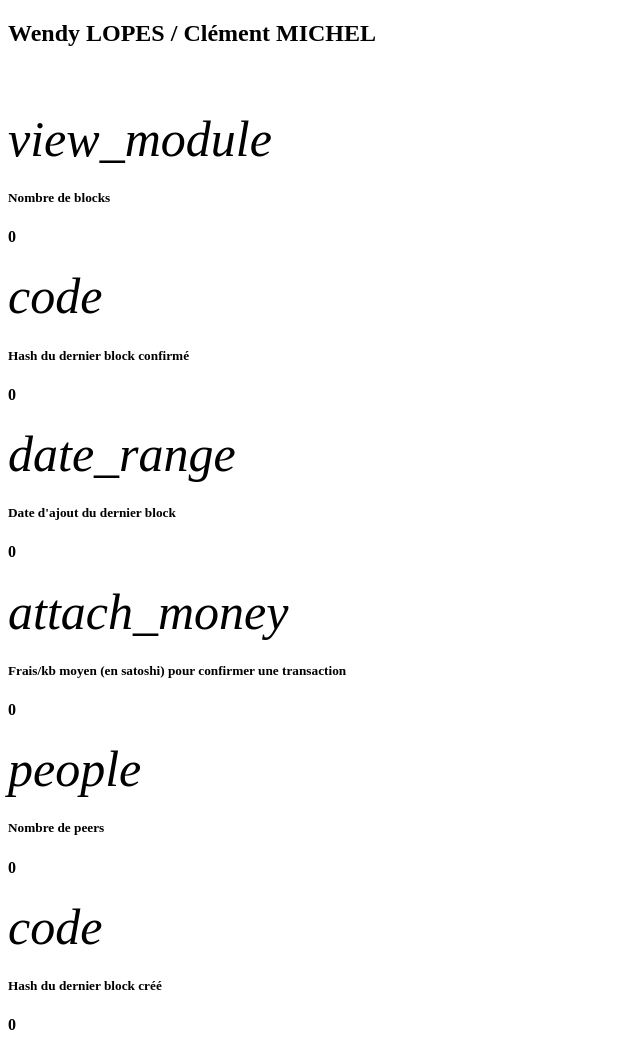
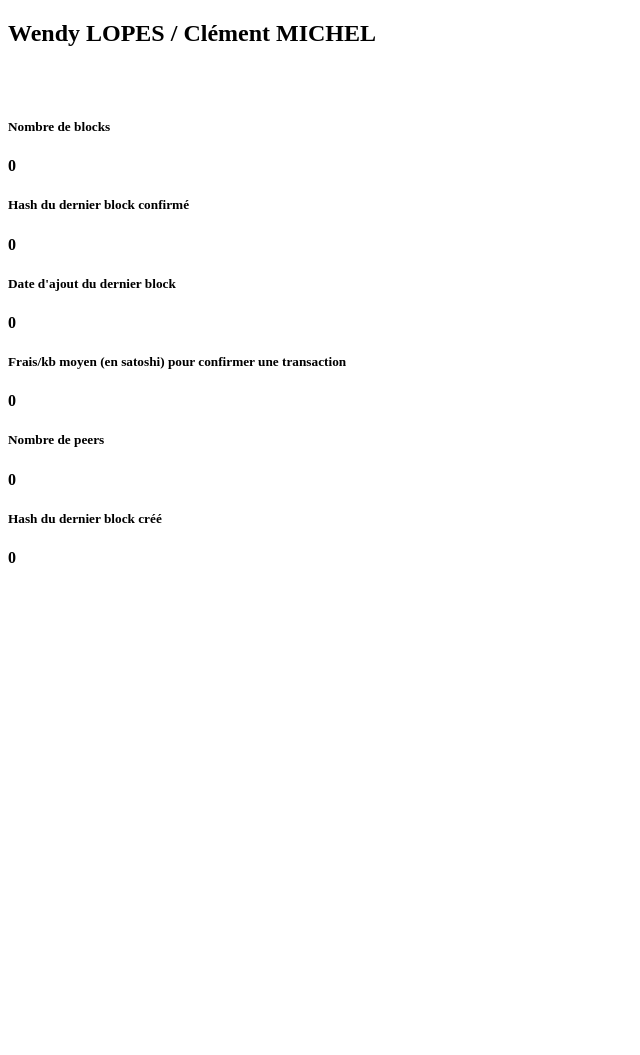
Before and after one commit to ClementMcl/ClementMcl.github.io, a plain HTML site: page Blocs/index.html in a window 1280 px wide. Shown: the whole page, without its empty margins (0-640 px from the left). After the commit the page ends 800 px from the top, so only its background shows below. Drawn offline with Linux system fonts and the light colour scheme.

Commit message:
Update index.html

```diff
--- a/Blocs/index.html
+++ b/Blocs/index.html
@@ -30,9 +30,7 @@
                                 <div class="panel panel-yellow">
                                     <div class="panel-heading">
                                         <div class="row">
-                                            <div class="col-xs-3">
-                                                <i class="material-icons" style="font-size:50px;">view_module</i>
-                                            </div>
+
                                             <div class="col-xs-9 text-right">
                                                 <h5>Nombre de blocks</h5>
                                             </div>
@@ -50,9 +48,7 @@
                                 <div class="panel panel-blue">
                                     <div class="panel-heading">
                                         <div class="row">
-                                            <div class="col-xs-3">
-                                                <i class="material-icons" style="font-size:50px;">code</i>
-                                            </div>
+
                                             <div class="col-xs-9 text-right">
                                                 <h5>Hash du dernier block confirmé</h5>
                                             </div>
@@ -70,9 +66,7 @@
                                 <div class="panel panel-red">
                                     <div class="panel-heading">
                                         <div class="row">
-                                            <div class="col-xs-3">
-                                                <i class="material-icons" style="font-size:50px;">date_range</i>
-                                            </div>
+
                                             <div class="col-xs-9 text-right">
                                                 <h5>Date d'ajout du dernier block</h5>
                                             </div>
@@ -90,9 +84,7 @@
                                 <div class="panel panel-brown">
                                     <div class="panel-heading">
                                         <div class="row">
-                                            <div class="col-xs-3">
-                                                <i class="material-icons" style="font-size:50px;">attach_money</i>
-                                            </div>
+
                                             <div class="col-xs-9 text-right">
                                                 <h5>Frais/kb moyen (en satoshi) pour confirmer une transaction</h5>
                                             </div>
@@ -110,9 +102,7 @@
                                 <div class="panel panel-green">
                                     <div class="panel-heading">
                                         <div class="row">
-                                            <div class="col-xs-3">
-                                                <i class="material-icons" style="font-size:50px;">people</i>
-                                            </div>
+
                                             <div class="col-xs-9 text-right">
                                                 <h5>Nombre de peers</h5>
                                             </div>
@@ -130,9 +120,7 @@
                                 <div class="panel panel-purple">
                                     <div class="panel-heading">
                                         <div class="row">
-                                            <div class="col-xs-3">
-                                                <i class="material-icons" style="font-size:50px;">code</i>
-                                            </div>
+
                                             <div class="col-xs-9 text-right">
                                                 <h5>Hash du dernier block créé</h5>
                                             </div>
```
